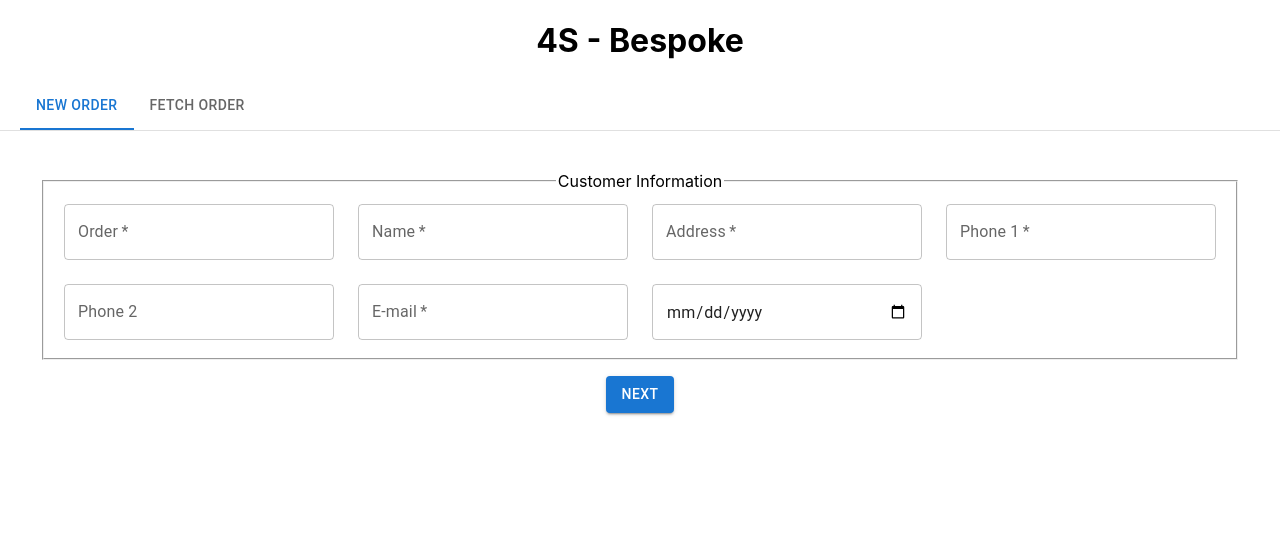
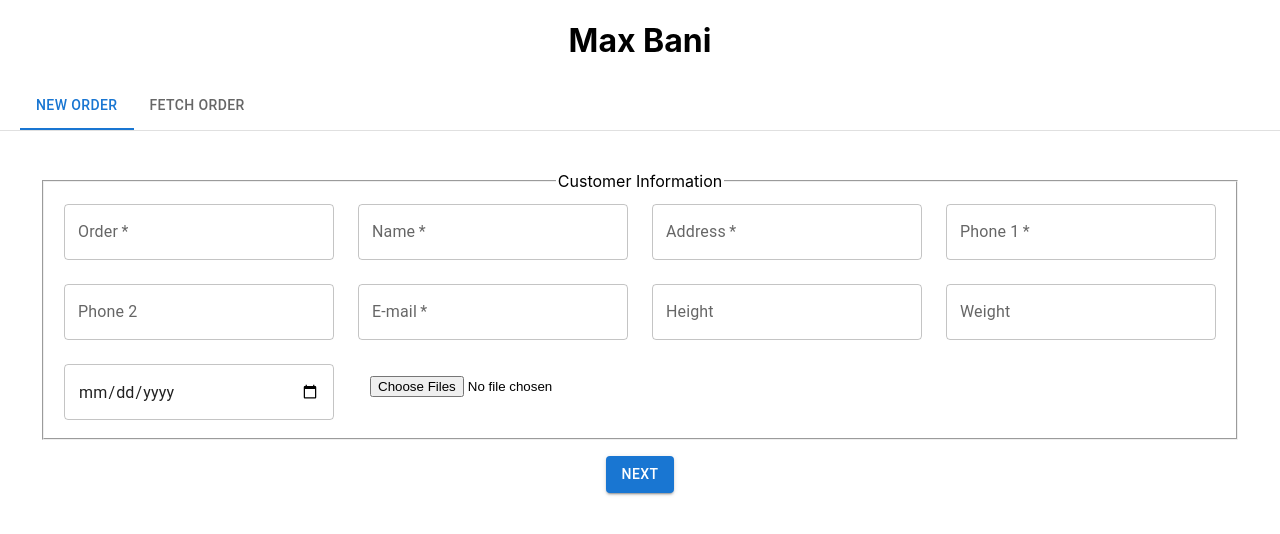
Before and after one commit to jesswin/4S-Bespoke, a React (Create React App) app: page / in a window 1280 px wide. Shown: the top 534 px of the page. Built offline with nearby package versions, Linux system fonts and the light colour scheme.

Commit message:
feature:image upload

```diff
--- a/src/App.js
+++ b/src/App.js
@@ -1,10 +1,11 @@
 import "./App.css";
 import OrderTabs from "./Components/Tab/Tab";
+import React from "react";
 
 function App() {
   return (
     <div className="App">
-      <h1> 4S - Bespoke</h1>
+      <h1> Max Bani</h1>
       <OrderTabs />
     </div>
   );
--- a/src/Components/Form/Form.js
+++ b/src/Components/Form/Form.js
@@ -1,3 +1,4 @@
+import React from "react";
 import Box from "@mui/material/Box";
 import { useContext, useEffect, useState } from "react";
 import OrderContext from "../../Store/Orders-Context";
@@ -13,7 +14,6 @@ const Form = (props) => {
   let orderCtx = useContext(OrderContext);
 
   useEffect(() => {
-    console.log("CV");
     props.from !== "Fetch" && orderCtx.clear();
     // eslint-disable-next-line react-hooks/exhaustive-deps
   }, []);
@@ -21,8 +21,6 @@ const Form = (props) => {
   let custData = props.data && Object.values(props.data)[0]?.custInfo;
   let prodData = props.data && Object.values(props.data)[0]?.prodInfo;
   let custSize = props.data && Object.values(props.data)[0]?.sizeInfo;
-  console.log(props.data);
-  console.log("XXXYYY");
 
   const unlockForm = (event) => {
     event.preventDefault();
@@ -57,6 +55,7 @@ const Form = (props) => {
       autoComplete="off"
     >
       <CustomerInformation
+        from={props.from}
         onNext={props.from === "Fetch" ? preventDef : unlockForm}
         data={custData}
       />
--- a/src/Components/Form/Information/CustomerInformation.js
+++ b/src/Components/Form/Information/CustomerInformation.js
@@ -2,9 +2,29 @@ import Input from "../Input/Input";
 import Grid from "@mui/material/Grid";
 import { CUSTOMER_DATA } from "../../../Data/EnglishData";
 import { Button } from "@mui/material";
+import { useContext, useRef, useState } from "react";
+import OrderContext from "../../../Store/Orders-Context";
 
 const CustomerInformation = (props) => {
-  // console.log(props.data);
+  const inputRef = useRef();
+  const [images, setImages] = useState([]);
+  const [rawImages, setRawImages] = useState([]);
+  const orderCtx = useContext(OrderContext);
+
+  function previewFile() {
+    let imgUrlArray = [];
+
+    if (inputRef.current.files) {
+      for (let i = 0; i < inputRef.current.files.length; i++) {
+        imgUrlArray.push(URL.createObjectURL(inputRef.current.files[i]));
+      }
+      console.log(imgUrlArray);
+      setImages(imgUrlArray);
+      setRawImages(inputRef.current.files);
+      orderCtx.liftState("images", rawImages, "custInfo");
+    }
+  }
+
   return (
     <form onSubmit={props.onNext}>
       <fieldset>
@@ -30,6 +50,35 @@ const CustomerInformation = (props) => {
               )}
             </Grid>
           ))}
+          {props.from !== "Fetch" && (
+            <>
+              <Grid key="img" item xs={3}>
+                <input
+                  ref={inputRef}
+                  onChange={previewFile}
+                  style={{ margin: "20px" }}
+                  type="file"
+                  accept="image/*"
+                  multiple
+                />
+
+              </Grid>
+              {images &&
+                images.map((img) => {
+                  return (
+                    <Grid key={img} item xs={3}>
+                      <img
+                        style={{ objectFit: "cover" }}
+                        height="100px"
+                        width="100px"
+                        alt="Body Measurement"
+                        src={img}
+                      ></img>
+                    </Grid>
+                  );
+                })}
+            </>
+          )}
         </Grid>
       </fieldset>
       <Button variant="contained" type="submit" sx={{ m: 2 }}>
--- a/src/Components/Form/Measurements/CustomerMeasurement.js
+++ b/src/Components/Form/Measurements/CustomerMeasurement.js
@@ -4,6 +4,7 @@ import { Button } from "@mui/material";
 import Input from "../Input/Input";
 import { useContext } from "react";
 import OrderContext from "../../../Store/Orders-Context";
+// import storage from './firebase';
 
 const CustomerMeasurement = (props) => {
   let orderCtx = useContext(OrderContext);
@@ -46,7 +47,7 @@ const CustomerMeasurement = (props) => {
   return (
     <form onSubmit={submitData}>
       <fieldset>
-        <legend>Customer Measurements</legend>
+        <legend>Body Measurements</legend>
         <Grid container spacing={1}>
           {BODY_MEASUREMENTS.map((element) => (
             <Grid key={element} item xs={3}>
--- a/src/Components/Form/Products/ProductsBought.js
+++ b/src/Components/Form/Products/ProductsBought.js
@@ -9,7 +9,7 @@ const ProductsBought = (props) => {
   return (
     <form onSubmit={props.onNext}>
       <fieldset>
-        <legend>Products Bought</legend>
+        <legend>Order Information</legend>
         <Grid container spacing={1}>
           {PRODUCTS.map((element) =>
             element.type === "input" ? (
--- a/src/Data/EnglishData.js
+++ b/src/Data/EnglishData.js
@@ -1,5 +1,4 @@
-export const CUSTOMER_DATA = [
-  {
+export const CUSTOMER_DATA = [{
     text: "Order",
     type: "input",
     inputType: "text",
@@ -36,6 +35,18 @@ export const CUSTOMER_DATA = [
     required: true,
   },
   {
+    text: "Height",
+    type: "input",
+    inputType: "number",
+    required: false,
+  },
+  {
+    text: "Weight",
+    type: "input",
+    inputType: "number",
+    required: false,
+  },
+  {
     text: "DoB",
     type: "input",
     inputType: "date",
@@ -43,8 +54,7 @@ export const CUSTOMER_DATA = [
   },
 ];
 
-export const PRODUCTS = [
-  {
+export const PRODUCTS = [{
     text: "Suits",
     type: "dropdown",
   },
@@ -69,23 +79,20 @@ export const PRODUCTS = [
     type: "dropdown",
   },
   {
-    text: "Height",
+    text: "Date of Order",
     type: "input",
-    required: false,
-  },
-  {
-    text: "Weight",
-    type: "input",
-    required: false,
-  },
+    inputType: "date",
+    required: true,
+  }
+
 ];
 
 export const BODY_MEASUREMENTS = [
-  "Jacket Length F",
-  "Jacket Length B",
-  "Jacket Shoulder",
-  "Jacket Sleeve R",
-  "Jacket Sleeve L",
+  "J Length F",
+  "J Length B",
+  "J Shoulder",
+  "J Sleeve R",
+  "J Sleeve L",
   "Chest",
   "Stomach",
   "Hips",
--- a/src/Store/OrdersProvider.js
+++ b/src/Store/OrdersProvider.js
@@ -1,5 +1,6 @@
 import OrderContext from "./Orders-Context";
 import { useState } from "react";
+import React from "react";
 
 const OrderContextProvider = (props) => {
   // eslint-disable-next-line no-unused-vars
@@ -53,7 +54,6 @@ const OrderContextProvider = (props) => {
         throw new Error("Something went wrong!");
       }
       let data = await res.json();
-      console.log("FUKKK");
       console.log(data);
       if (!data) {
         throw new Error("No Orders Found!");
```
